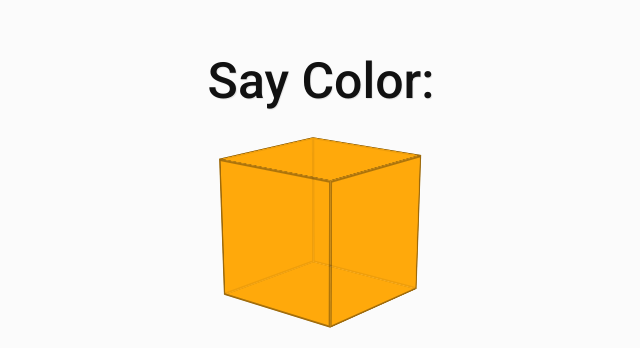
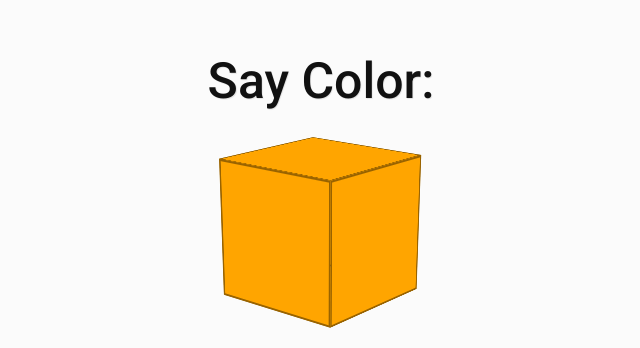
Before and after one commit to georgewpark/Change-Color-with-Voice, a plain HTML site: page index.html in a window 1280 px wide. Shown: the part 106-454 px from the top of the page, 319-959 px from the left. Drawn offline with Linux system fonts and the light colour scheme.

Commit message:
remove opacity from cube

```diff
--- a/css/styles.css
+++ b/css/styles.css
@@ -42,7 +42,6 @@
     border: 2px solid rgba(0, 0, 0, 0.4);
     background-color: var(--cube-color);
     transition: background-color 500ms;
-    opacity: 0.8;
 }
 
 .cube-front {
```
